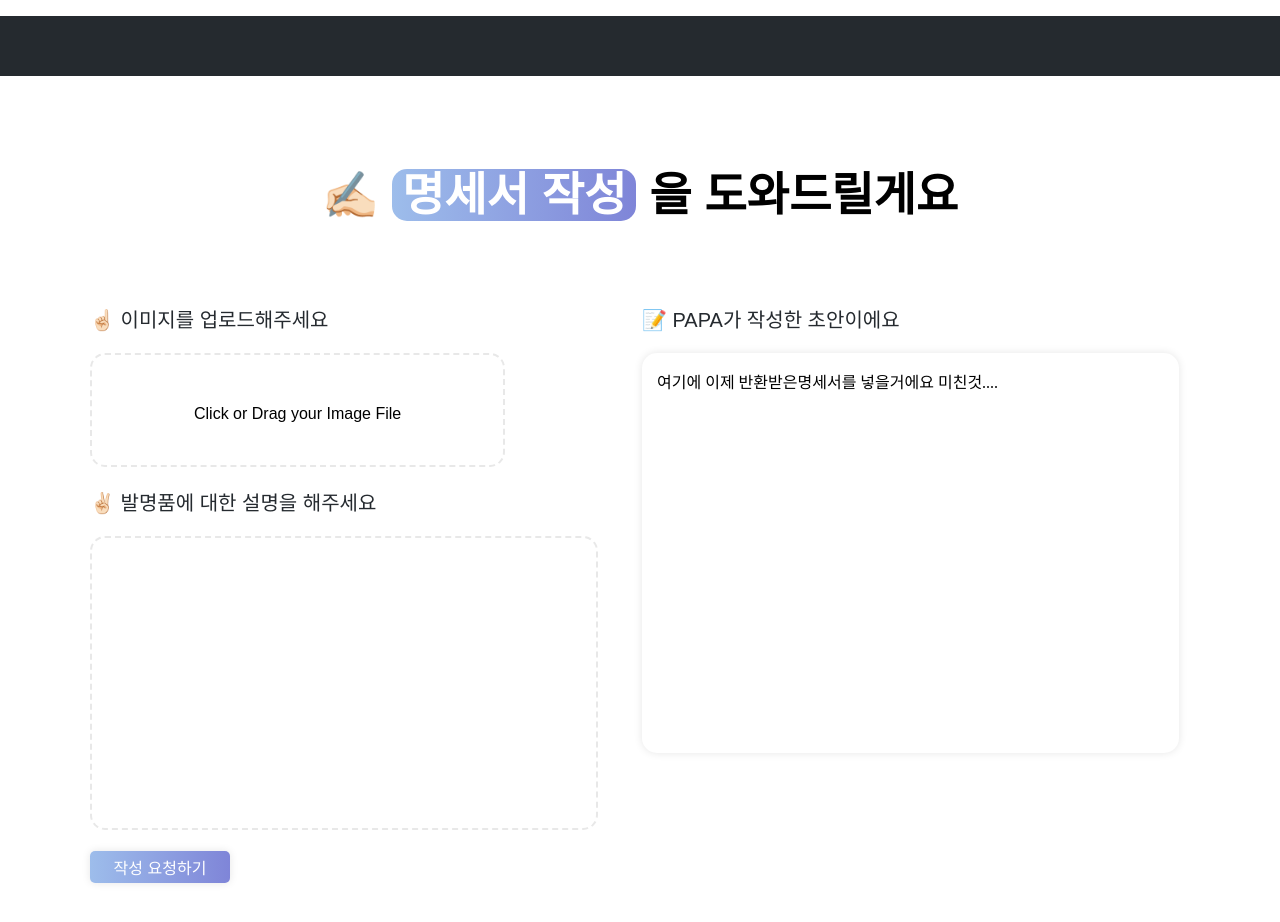
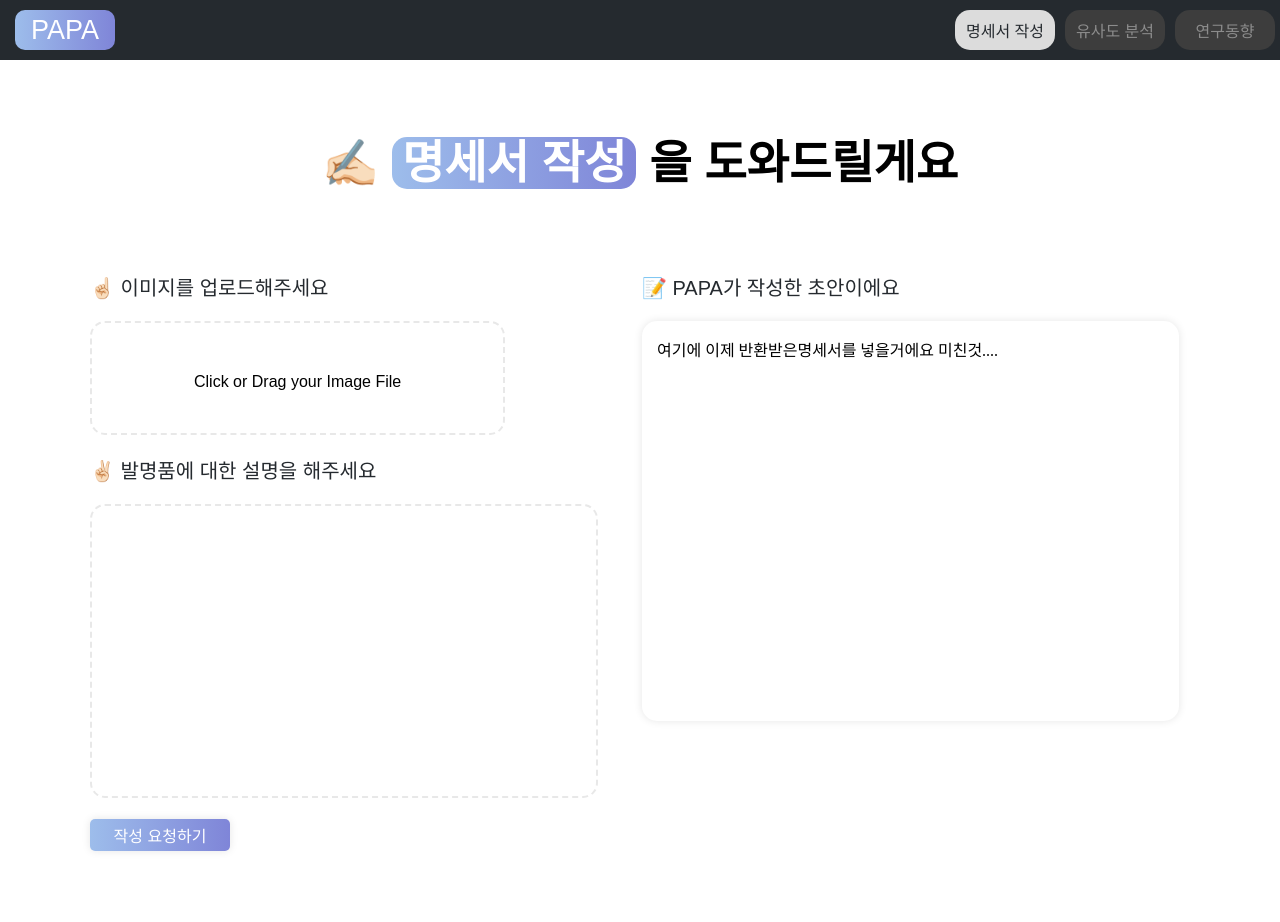
Before and after one commit to KPMG2024-PAPA/frontend, a React (Create React App) app: page /spec-page in a window 1280 px wide. Shown: the top 922 px of the page. After the commit the page ends 897 px from the top, so only its background shows below. Built offline with nearby package versions, Linux system fonts and the light colour scheme; a web font is replaced by a local one.

Commit message:
feat: 로고 위치 변경

```diff
--- a/src/component/page/ResearchPage.jsx
+++ b/src/component/page/ResearchPage.jsx
@@ -115,7 +115,7 @@ const ResearchPage = () => {
       <AllGlobalStyle />
       <Header></Header>
       <Wrapper>
-          <MainTitleText>여기는 <HighlightText>유사도 분석</HighlightText> 페이지</MainTitleText>
+          <MainTitleText>여기는 <HighlightText>리서치</HighlightText> 페이지</MainTitleText>
       </Wrapper>
     </div>
   );
--- a/src/component/page/SpecPage.jsx
+++ b/src/component/page/SpecPage.jsx
@@ -54,19 +54,107 @@ const FourthWrapper = styled.div`
 `;
 
 
-const Header = styled.p`
+const Header = styled.div`
+  display: flex;
+  justify-content: space-between; /* 왼쪽과 오른쪽 컨테이너 사이의 공간을 최대로 확장 */
+  align-items: center;
   height: 60px;
   background-color: #252a2f;
   color: white;
-  background-color: #252a2f;
-  justify-content: center;
-  align-items: left;
-  `;
+`;
 
-const Icon = styled.img`
-  margin-left: 0px;
-  max-width: 100px;
+const LeftContainer = styled.div`
+  display: flex;
+  justify-content: flex-start;
+  margin-left: 10px;
 `;
+
+const RightContainer = styled.div`
+  display: flex;
+  justify-content: flex-end;
+`;
+
+
+const HeaderLogo = styled.div`
+    border-radius: 10px;
+    display: flex;
+    flex-direction: column;
+    justify-content: center;
+    align-items: center;
+    height: 40px; /* 높이 조정 */
+    width: 100px;
+    background: linear-gradient(to right, #9dbdeb, #7f85d8);
+    margin-left: 5px;
+    margin-right: 5px;
+`;
+
+const HeaderLogoText = styled.p`
+  font-size: 27px;
+`;
+
+const HeaderBox = styled.div`
+    border-radius: 15px;
+    display: flex;
+    flex-direction: column;
+    justify-content: center;
+    align-items: center;
+    height: 40px; /* 높이 조정 */
+    width: 100px;
+    background: #dcdcdc;
+    margin-left: 5px;
+    margin-right: 5px;
+`;
+
+const HeaderBoxNone = styled.div`
+    border-radius: 15px;
+    display: flex;
+    flex-direction: column;
+    justify-content: center;
+    align-items: center;
+    height: 40px; /* 높이 조정 */
+    width: 100px;
+    background-color: #3d3d3d;
+    margin-left: 5px;
+    margin-right: 5px;
+`;
+
+
+const HeaderBoxText = styled.p`
+  font-size: 16px;
+  text-align: center;
+  color: #252a2f;
+  /* justify-content와 align-items 제거 */
+`;
+
+const HeaderBoxTextNone = styled.p`
+  font-size: 16px;
+  text-align: center;
+  color: #8c8c8c;
+  /* justify-content와 align-items 제거 */
+`;
+
+
+const ClickableBox = styled(HeaderBox)`
+  cursor: pointer;
+  transition: background-color 0.3s ease; // 배경 색상 변화에 애니메이션 효과를 추가합니다.
+  &:hover {
+    background-color: #9dbdeb; // 여기서 원하는 색상으로 바꿉니다.
+  }
+`;
+
+const ClickableBoxNone = styled(HeaderBoxNone)`
+  cursor: pointer;
+  transition: background-color 0.3s ease; // 배경 색상 변화에 애니메이션 효과를 추가합니다.
+  &:hover {
+    background-color: #dcdcdc; // 여기서 원하는 색상으로 바꿉니다.
+  }
+`;
+
+const ClickableBoxLogo = styled(HeaderLogo)`
+  cursor: pointer;
+`;
+
+
 
 // 제목 담당
 const MainTitleText = styled.p`
@@ -130,20 +218,49 @@ const BoxText = styled.p`
 
 
 const SpecPage = () => {
+  const navigate = useNavigate();
 
-  // const navigate = useNavigate();
-  // const handleButtonClick = async () => {
-  //   try {
-  //     const response = await axios.post('서버 엔드포인트 지정', { user_input: textValue });
-  //   } catch (error) {
-  //     console.error('Error sending data to server:', error);
-  //   }
-  // };
+  const handleBoxClick0 = () => {
+    console.log(`MainPage clicked!`);
+    navigate('/');
+  };
+
+  const handleBoxClick1 = () => {
+    console.log(`Specification Page clicked!`);
+    navigate('/spec-page');
+  };
+
+  const handleBoxClick2 = () => {
+    console.log(`Simularity Analysis Page clicked!`);
+    navigate('/sim-page');
+  };
+
+  const handleBoxClick3 = () => {
+    console.log(`Research Page clicked!`);
+    navigate('/research-page');
+  };
 
   return (
     <div>
       <AllGlobalStyle />
-      <Header></Header>
+      <Header>
+        <LeftContainer>
+          <ClickableBoxLogo onClick={handleBoxClick0}>
+            <HeaderLogoText>PAPA</HeaderLogoText>
+          </ClickableBoxLogo>
+        </LeftContainer>
+        <RightContainer>
+          <ClickableBox onClick={handleBoxClick1}>
+            <HeaderBoxText>명세서 작성</HeaderBoxText>
+          </ClickableBox>
+          <ClickableBoxNone onClick={handleBoxClick2}>
+            <HeaderBoxTextNone>유사도 분석</HeaderBoxTextNone>
+          </ClickableBoxNone>
+          <ClickableBoxNone onClick={handleBoxClick3}>
+            <HeaderBoxTextNone>연구동향</HeaderBoxTextNone>
+          </ClickableBoxNone>
+        </RightContainer>
+      </Header>
       <Wrapper>
           <MainTitleText>✍🏻 <HighlightText>명세서 작성</HighlightText> 을 도와드릴게요</MainTitleText>
           <SecondWrapper>
@@ -153,7 +270,7 @@ const SpecPage = () => {
               <GuideText> ✌🏻 발명품에 대한 설명을 해주세요 </GuideText>
                 <TextInput></TextInput>
               <ButtonContainer>
-                <Button title = '작성 요청하기'/>
+                <Button title = '작성 요청하기'/> {/* 분석 버튼을 누를 경우 Imagefile과 TextInput 백에 전달 */}
               </ButtonContainer>
             </ThirdWrapper>
             <FourthWrapper>
@@ -168,28 +285,4 @@ const SpecPage = () => {
   );
 };
 
-// return (
-//   <div>
-//     <AllGlobalStyle />
-//     <Header></Header>
-//     <Wrapper>
-//         <MainTitleText>✍🏻 <HighlightText>명세서 작성</HighlightText> 을 도와드릴게요</MainTitleText>
-//         <SecondWrapper>
-//           <ThirdWrapper>
-//             <GuideText> ☝🏻 이미지를 업로드해주세요 </GuideText>
-//               <ImgUpload onFileSelect={(file) => console.log(file)} />
-//             <GuideText> ✌🏻 발명품에 대한 설명을 해주세요 </GuideText>
-//               <TextInput></TextInput>
-//             <ButtonContainer>
-//               <Button title = '작성 요청하기' onClick = {handleButtonClick}/>
-//             </ButtonContainer>
-//           </ThirdWrapper>
-//           <ThirdWrapper>
-//             <GuideText>📝 PAPA가 작성한 초안이에요</GuideText>
-//           </ThirdWrapper>
-//         </SecondWrapper>
-//     </Wrapper>
-//   </div>
-// );
-
 export default SpecPage;
```
